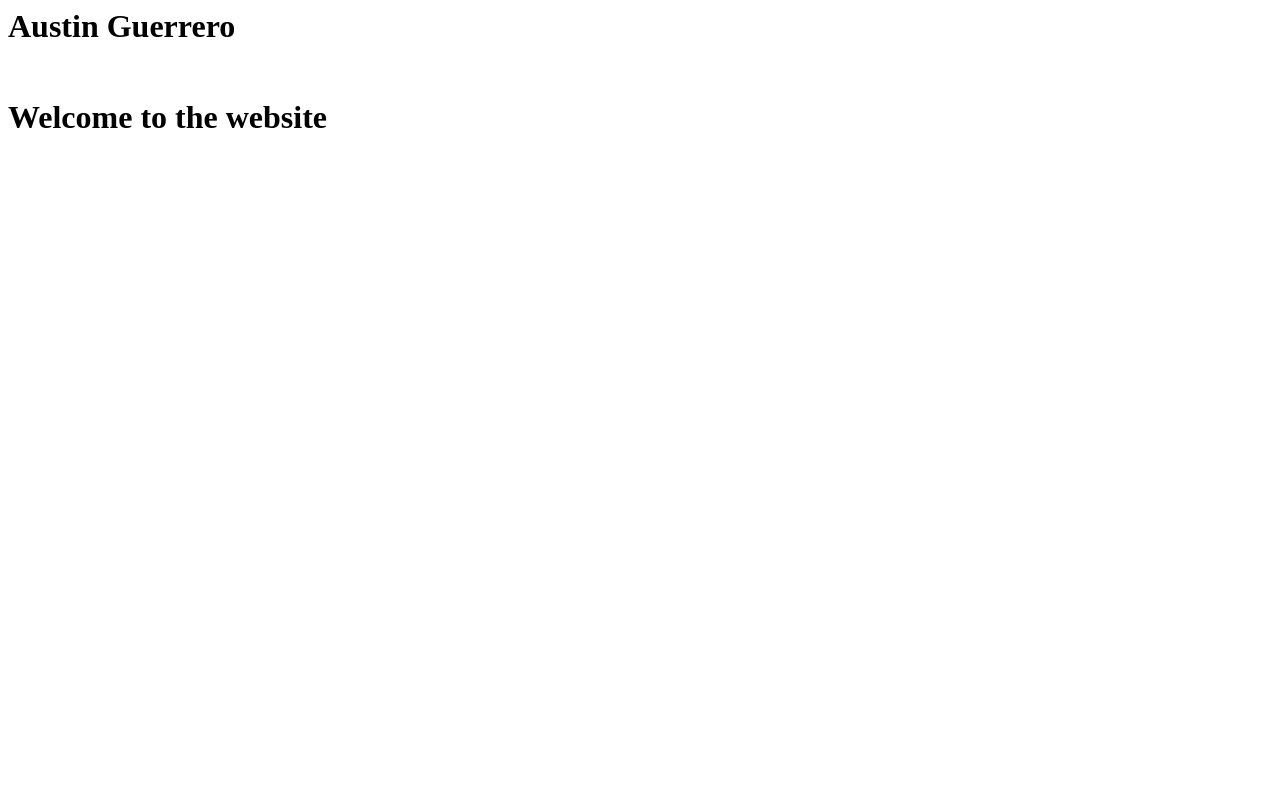
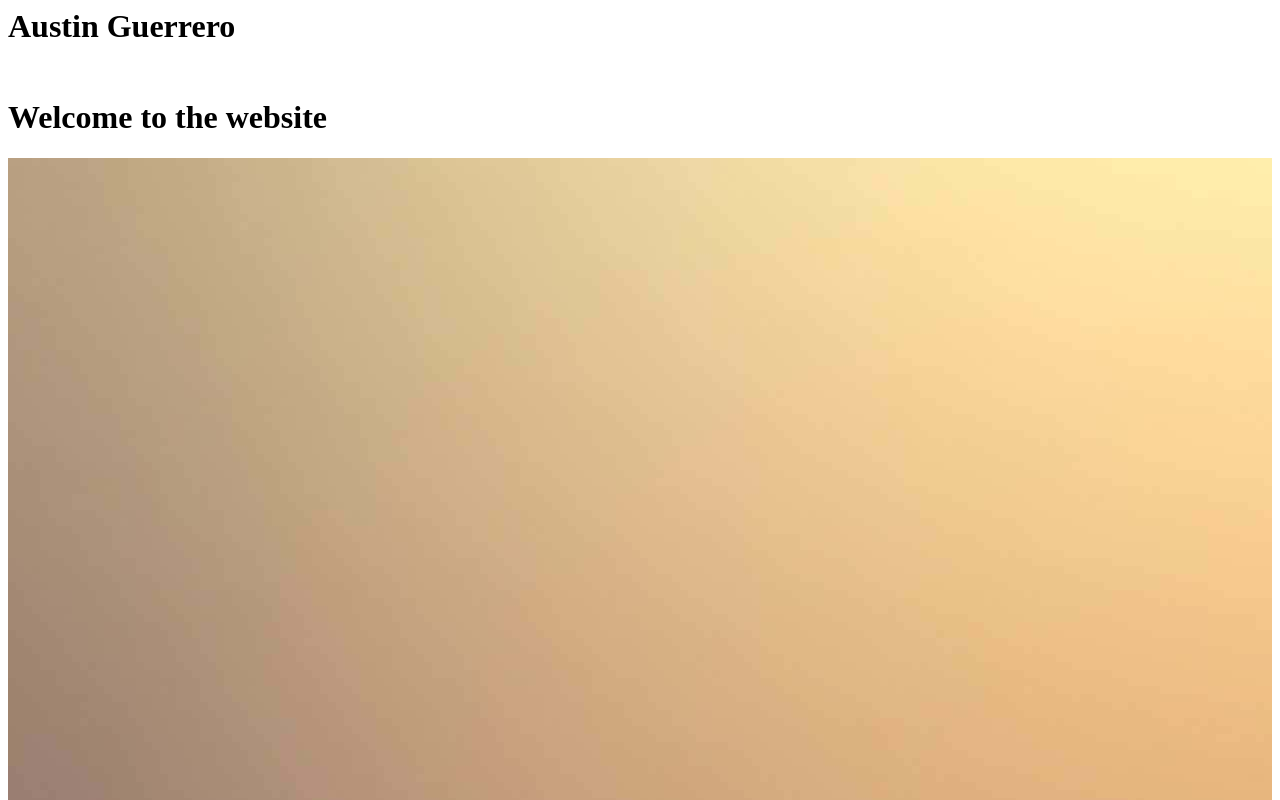
Before and after one commit to cainenielsen/austinguerrero, a plain HTML site: page index.html in a window 1280 px wide. Shown: the top 800 px of the page. Drawn offline with Linux system fonts and the light colour scheme.

Commit message:
Update index.css

```diff
--- a/index.css
+++ b/index.css
@@ -54,5 +54,5 @@ p {
 }
 
 .index-image {
-  backround-image: url(/books.jpg);
+  background-image: url(/books.jpg);
 }
```
